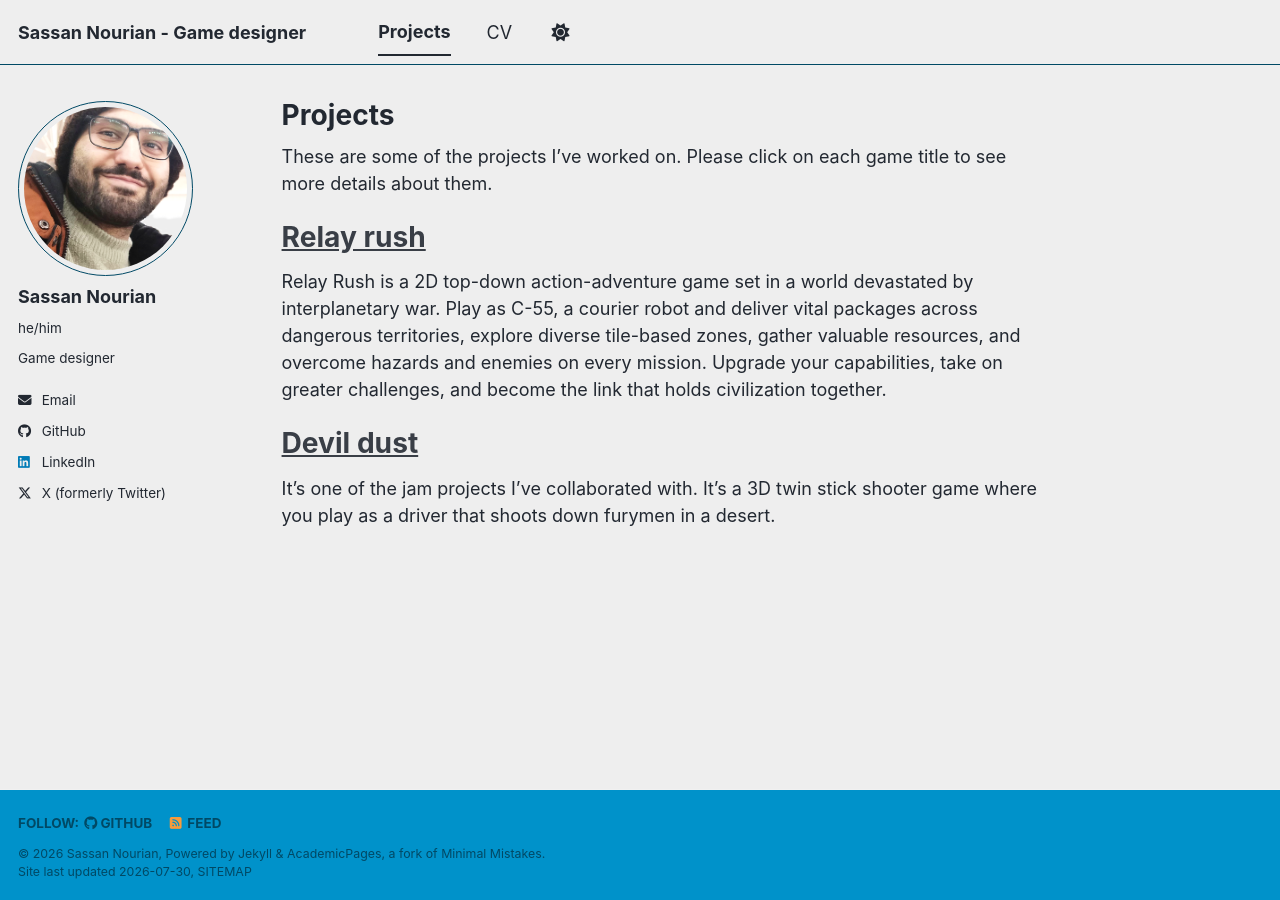
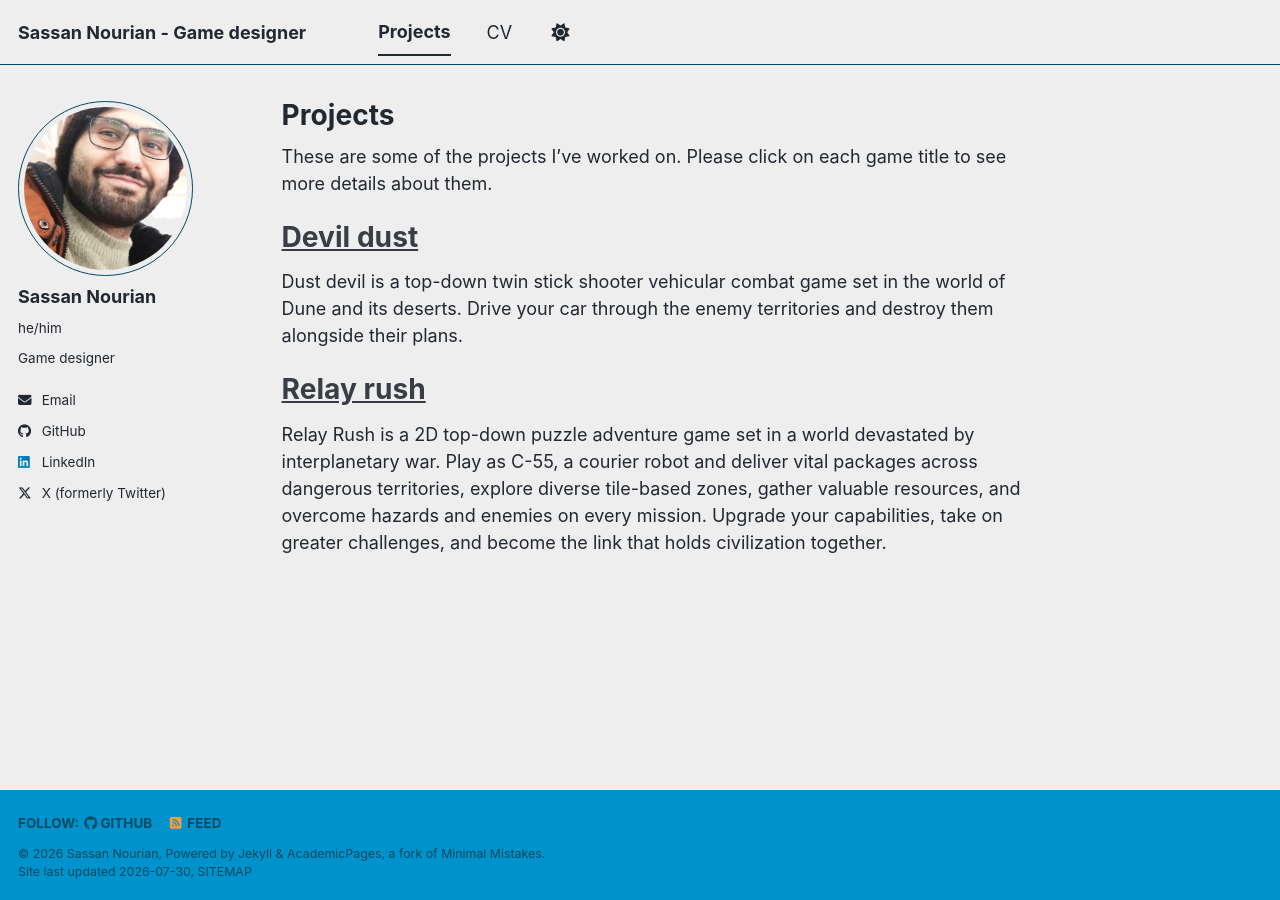
Before and after one commit to SassanTheDev/SassanTheDev.github.io, a Jekyll site: the page built from _pages/personal-projects.md, in a window 1280 px wide. Built offline with Jekyll 4.4.1, drawn with Linux system fonts in a browser that asks for light colours; a style sheet for code colours, icons or effects is not loaded.

Commit message:
Revise descriptions for Relay Rush and Devil Dust
Updated project descriptions for clarity and consistency.

```diff
--- a/_pages/personal-projects.md
+++ b/_pages/personal-projects.md
@@ -9,9 +9,8 @@ redirect_from:
 These are some of the projects I've worked on.
 Please click on each game title to see more details about them.
 
+# [Devil dust](/personal-projects/devil-dust)
+Dust devil is a top-down twin stick shooter vehicular combat game set in the world of Dune and its deserts. Drive your car through the enemy territories and destroy them alongside their plans.
+
 # [Relay rush](/personal-projects/relay-rush)
-Relay Rush is a 2D top-down action-adventure game set in a world devastated by interplanetary war. Play as C-55, a courier robot and deliver vital packages across dangerous territories, explore diverse tile-based zones, gather valuable resources, and overcome hazards and enemies on every mission. Upgrade your capabilities, take on greater challenges, and become the link that holds civilization together.
-
-
-# [Devil dust](/personal-projects/devil-dust)
-It's one of the jam projects I've collaborated with. It's a 3D twin stick shooter game where you play as a driver that shoots down furymen in a desert.
+Relay Rush is a 2D top-down puzzle adventure game set in a world devastated by interplanetary war. Play as C-55, a courier robot and deliver vital packages across dangerous territories, explore diverse tile-based zones, gather valuable resources, and overcome hazards and enemies on every mission. Upgrade your capabilities, take on greater challenges, and become the link that holds civilization together.
```
